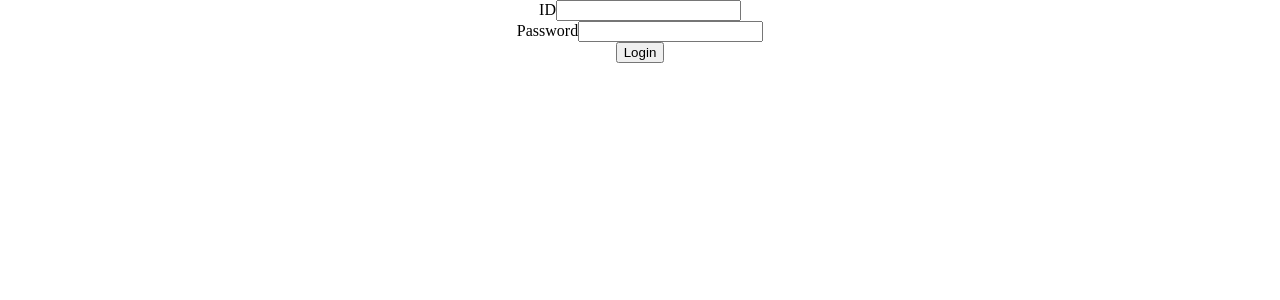
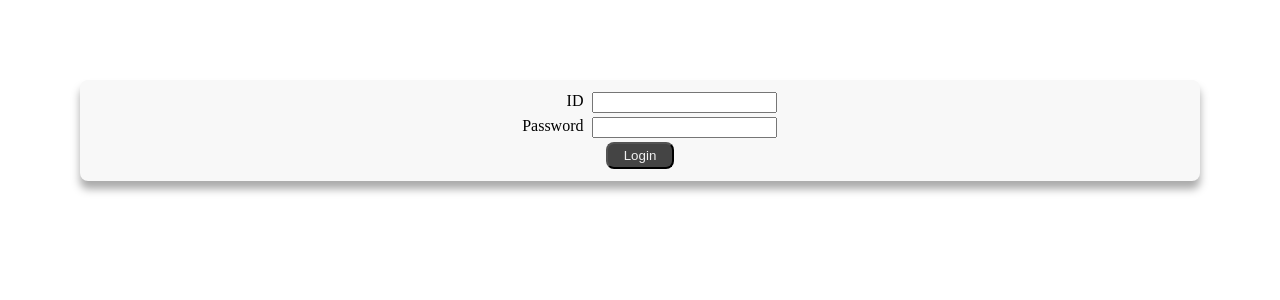
Before and after one commit to mokuchicchi/Message-board-frontend, a React (Create React App) app: page / in a window 1280 px wide. Shown: the top 300 px of the page. Built offline with nearby package versions, Linux system fonts and the light colour scheme.

Commit message:
ポスト投稿を実装しました

```diff
--- /dev/null
+++ b/src/api/Post.tsx
@@ -0,0 +1,16 @@
+import axios from 'axios';
+
+export const post = async (user_id: number, token: string, content: string) => {
+	const data = {
+		message: content,
+	};
+	const url = `http://localhost:3001/post?user_id=${user_id}&token=${token}`;
+	const res = await axios.post(url, data);
+	console.log(res);
+};
+
+export const getList = async (token: string) => {
+	const url = `http://localhost:3001/post?token=${token}&records=10`;
+	const res = await axios.get(url);
+	return res.data;
+};
--- a/src/components/Post.tsx
+++ b/src/components/Post.tsx
@@ -1,3 +1,60 @@
-export const Post = () => {
-	return <div>Post</div>;
+import React, { ReactNode } from 'react';
+import styled from 'styled-components';
+
+export const Post = (props: any) => {
+	const { post } = props;
+	const date = new Date(post.created_at);
+
+	const getDateStr = (dateObj: Date) => {
+		const year = dateObj.getFullYear();
+		const month = dateObj.getMonth() + 1;
+		const date = dateObj.getDate();
+		const hour = dateObj.getHours();
+		const min = dateObj.getMinutes();
+		const sec = dateObj.getSeconds();
+		return `${year}年${month}月${date}日 ${hour}時${min}分${sec}秒`;
+	};
+
+	const getLines = (src: string): ReactNode => {
+		return src.split('\n').map((line, index) => {
+			return (
+				<React.Fragment key={index}>
+					{line}
+					<br />
+				</React.Fragment>
+			);
+		});
+	};
+
+	return (
+		<SPost>
+			<STag>
+				<SName>{post.user_name}</SName>
+				<SDate>{getDateStr(date)}</SDate>
+			</STag>
+			<div>{getLines(post.content)}</div>
+		</SPost>
+	);
 };
+
+const SPost = styled.div`
+	margin: 8px 0px;
+	border-bottom: 1px solid #aaa;
+	text-align: left;
+	padding-left: 8px;
+`;
+
+const STag = styled.div`
+	display: flex;
+`;
+
+const SName = styled.div`
+	font-size: small;
+	color: #000044;
+`;
+
+const SDate = styled.div`
+	margin-left: 8px;
+	font-size: small;
+	color: #000044;
+`;
--- a/src/components/PostList.tsx
+++ b/src/components/PostList.tsx
@@ -1,10 +1,44 @@
+import { useContext, useEffect } from 'react';
 import { Post } from './Post';
+import { UserContext } from '../prviders/UserProvider';
+import { PostListContext, PostType } from '../prviders/PostListProvider';
+import { getList } from '../api/Post';
+import styled from 'styled-components';
 
 export const PostList = () => {
+	const { userInfo } = useContext(UserContext);
+	const { postList, setPostList } = useContext(PostListContext);
+
+	const getPostList = async () => {
+		console.log(userInfo);
+		const posts = await getList(userInfo.token);
+		console.log(posts);
+
+		let newPostList: Array<PostType> = [];
+		if (posts) {
+			posts.forEach((post: any) => {
+				newPostList.push(post);
+			});
+		}
+		setPostList(newPostList);
+	};
+
+	useEffect(() => {
+		getPostList();
+	});
+
 	return (
-		<div>
-			<p>ポストリスト</p>
-			<Post></Post>
-		</div>
+		<SPostList>
+			{postList.map((post) => (
+				<Post key={post.id} post={post} />
+			))}
+		</SPostList>
 	);
 };
+
+const SPostList = styled.div`
+	background-color: white;
+	height: calc(100% - 32px);
+	margin: 16px 8px;
+	overflow-y: scroll;
+`;
--- a/src/components/SideBar.tsx
+++ b/src/components/SideBar.tsx
@@ -1,11 +1,74 @@
+import { useContext, useState } from 'react';
 import styled from 'styled-components';
+import { UserContext } from '../prviders/UserProvider';
+import { getList, post } from '../api/Post';
+import { PostListContext, PostType } from '../prviders/PostListProvider';
 
 export const SideBar = () => {
-	return <SSidebar>SideBar</SSidebar>;
+	const [msg, setMsg] = useState('');
+	const { userInfo } = useContext(UserContext);
+	const { setPostList } = useContext(PostListContext);
+
+	const getPostList = async () => {
+		console.log(userInfo);
+		const posts = await getList(userInfo.token);
+		console.log(posts);
+
+		let newPostList: Array<PostType> = [];
+		if (posts) {
+			posts.forEach((post: any) => {
+				newPostList.push(post);
+			});
+		}
+		setPostList(newPostList);
+	};
+
+	const onSendClick = async () => {
+		await post(userInfo.id, userInfo.token, msg);
+		await getPostList();
+	};
+
+	return (
+		<SSidebar>
+			<SSideBarRow>hoge</SSideBarRow>
+			<SSideBarRow>hoge@example.com</SSideBarRow>
+			<div>
+				<SSideBarTextArea rows={4} value={msg} onChange={(evt) => setMsg(evt.target.value)} />
+			</div>
+			<div>
+				<SSideBarButton onClick={onSendClick}>送信</SSideBarButton>
+			</div>
+		</SSidebar>
+	);
 };
 
 const SSidebar = styled.div`
-	width: 20%;
+	width: 400px;
 	height: 100%;
-	border: 2px solid blue;
+	padding: 8px;
+	background-color: lightblue;
 `;
+
+const SSideBarRow = styled.div`
+	margin: 4px;
+	/* border: 1px solid black; */
+	text-align: left;
+`;
+
+const SSideBarTextArea = styled.textarea`
+	border-radius: 4px;
+	box-sizing: border-box;
+	box-shadow: inset 1px 1px 4px #cccccc;
+	min-width: 100%;
+	min-height: 150px;
+	resize: vertical;
+`;
+
+const SSideBarButton = styled.button`
+	width: 100%;
+	height: 30px;
+	padding: 4px;
+	border-radius: 8px;
+	color: white;
+	background-color: black;
+`;
--- a/src/pages/SignInPage.tsx
+++ b/src/pages/SignInPage.tsx
@@ -1,40 +1,97 @@
-import { useState } from 'react';
+import { useContext, useState } from 'react';
 import { useNavigate } from 'react-router-dom';
+import styled from 'styled-components';
 import { sign_in } from '../api/Auth';
+import { UserContext } from '../prviders/UserProvider';
 
 export const SignInPage = () => {
 	const [userId, setUserId] = useState('');
 	const [password, setPassword] = useState('');
 	const navigation = useNavigate();
+	const { setUserInfo } = useContext(UserContext);
 
 	const onSingnInClick = async () => {
 		const ret = await sign_in(userId, password);
-		console.log(ret);
 		if (ret && ret.token) {
+			setUserInfo({ token: ret.token, id: ret.user_id });
 			navigation('/main');
 		}
 	};
 
 	return (
-		<div>
-			<div>
+		<SSignInFrame>
+			<SSignInRow>
+				<SSignInLabel>
 					<label htmlFor='id'>ID</label>
-				<input id='id' value={userId} type='text' onChange={(evt) => setUserId(evt.target.value)} />
-			</div>
-			<div>
+				</SSignInLabel>
+				<SSignInInput>
+					<input
+						id='id'
+						value={userId}
+						type='text'
+						onChange={(evt) => setUserId(evt.target.value)}
+					/>
+				</SSignInInput>
+			</SSignInRow>
+			<SSignInRow>
+				<SSignInLabel>
 					<label htmlFor='password'>Password</label>
+				</SSignInLabel>
+				<SSignInInput>
 					<input
 						id='password'
 						value={password}
 						type='text'
 						onChange={(evt) => setPassword(evt.target.value)}
 					/>
-			</div>
-			<div>
-				<button type='button' onClick={onSingnInClick}>
+				</SSignInInput>
+			</SSignInRow>
+			<SSignInRow>
+				<SLoginButton type='button' onClick={onSingnInClick}>
 					Login
-				</button>
-			</div>
-		</div>
+				</SLoginButton>
+			</SSignInRow>
+		</SSignInFrame>
 	);
 };
+
+const SSignInFrame = styled.div`
+	background-color: #f8f8f8;
+	margin: 80px;
+	padding-top: 8px;
+	padding-bottom: 8px;
+	border-radius: 8px;
+	box-shadow: 0 8px 8px #aaaaaa;
+`;
+
+const SSignInRow = styled.div`
+	dixplay: inline-block;
+	width: auto;
+	margin-top: 4px;
+	margin-bottom: 4px;
+`;
+
+const SSignInLabel = styled.span`
+	display: inline-block;
+	width: 80px;
+	vertical-align: top;
+	text-align: right;
+	margin-right: 8px;
+`;
+
+const SSignInInput = styled.span`
+	display: inline-block;
+	width: auto;
+	vertical-align: top;
+`;
+
+const SLoginButton = styled.button`
+	background-color: #444444;
+	color: #f0f0f0;
+	padding: 4px 16px;
+	border-radius: 8px;
+	&:hover {
+		cursor: pointer;
+		opacity: 0.8;
+	}
+`;
```
Also changed, not shown: src/api/User.tsx (added, +7 -0 lines). Lines whose indentation alone changed are shown as unchanged.
